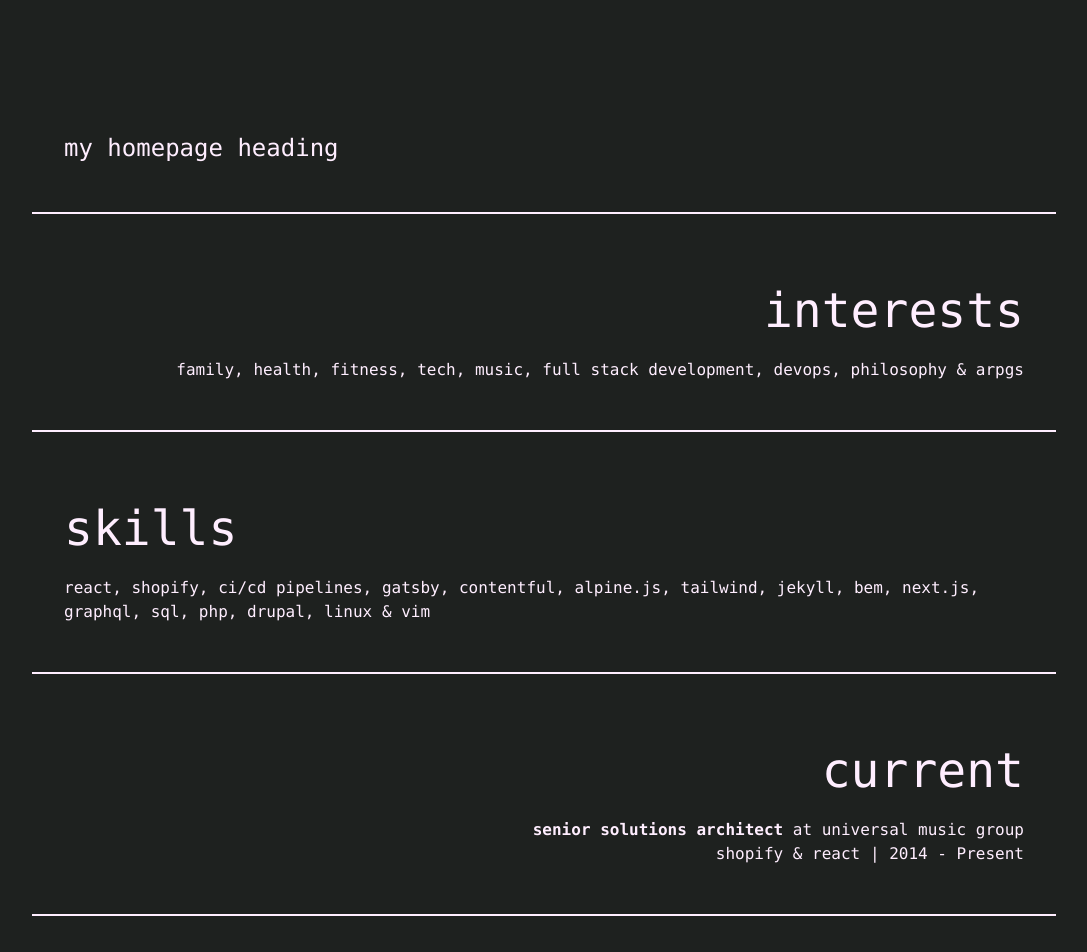
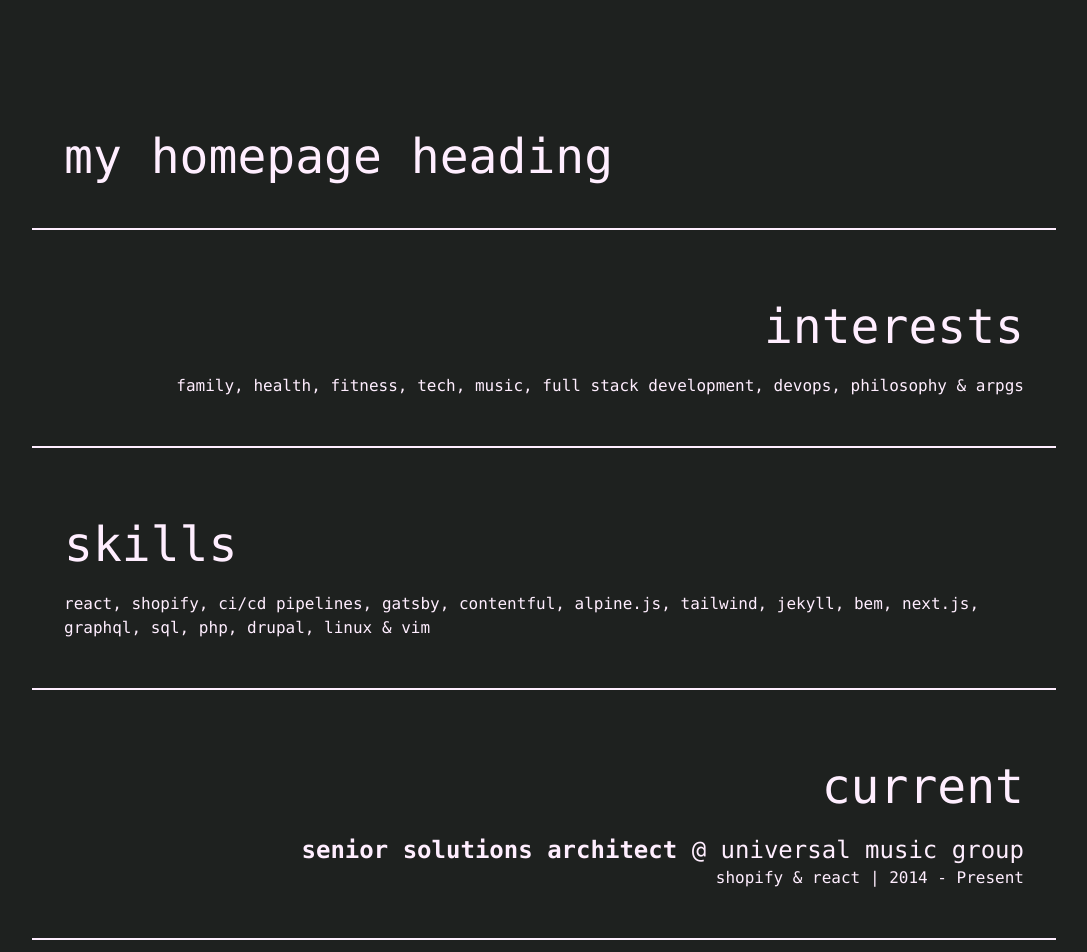
Before and after one commit to dgpalmer/dgpalmer.github.io, a Next.js app: page / in a window 1280 px wide. Shown: the part 140-1092 px from the top of the page, without its empty margins (96-1183 px from the left). Built offline with nearby package versions, Linux system fonts and the light colour scheme.

Commit message:
mdx sections working

```diff
--- a/src/app/css/globals.css
+++ b/src/app/css/globals.css
@@ -24,6 +24,9 @@ body {
 
 .section h2 {
   @apply text-4xl md:text-5xl py-6;
+}
+.section h3 {
+  @apply text-xl md:text-2xl;
 }
 
 header {
--- a/src/app/page.tsx
+++ b/src/app/page.tsx
@@ -10,7 +10,7 @@ export default function Home() {
       <div className="flex flex-col sections">
         <div className="section">
           <div>
-            <h1 className="text-2xl">my homepage heading</h1>
+            <h1 className="text-5xl">my homepage heading</h1>
           </div>
         </div>
         <div className="section">
--- a/src/markdown/current.mdx
+++ b/src/markdown/current.mdx
@@ -1,3 +1,3 @@
 ## current
-### **senior solutions architect** at [universal music group](https://www.universalmusic.com")
+### **senior solutions architect** @ [universal music group](https://www.universalmusic.com")
 shopify & react | 2014 - Present
--- a/src/markdown/interests.mdx
+++ b/src/markdown/interests.mdx
@@ -1,3 +1,2 @@
 ## interests
-
 family, health, fitness, tech, music, full stack development, devops, philosophy & arpgs
--- a/src/markdown/past.mdx
+++ b/src/markdown/past.mdx
@@ -1,3 +1,3 @@
 ##  past
-### **systems analayst** at [arizona state university](https://asu.edu")
+### **systems analayst** @ [arizona state university](https://asu.edu")
 educational web apps built w/ Drupal | 2007 - 2014
```
